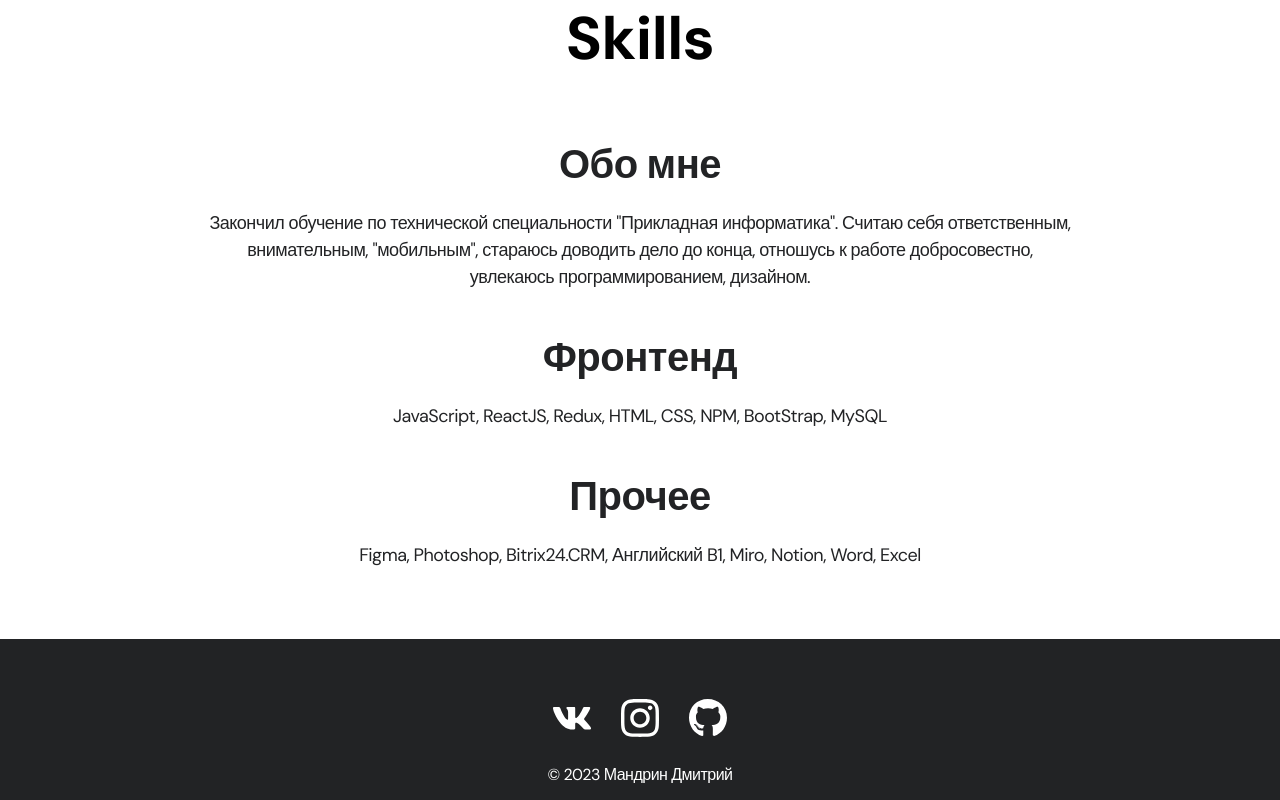
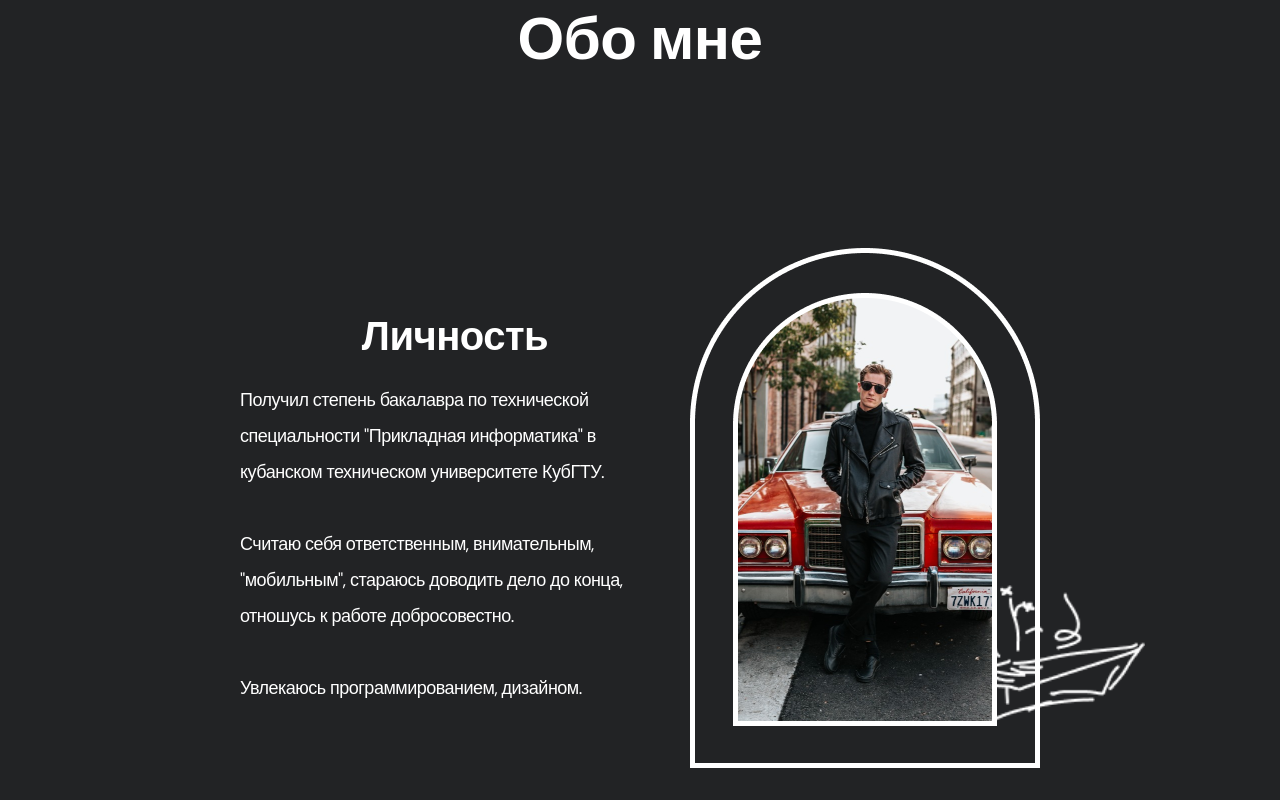
Before and after one commit to 2Drotz/mandrin, a React (Create React App) app: page / in a window 1280 px wide. Shown: the part 840-1640 px from the top of the page. Built offline with nearby package versions, Linux system fonts and the light colour scheme.

Commit message:
add avatar photo and change description about me

```diff
--- a/src/components/header/Header.js
+++ b/src/components/header/Header.js
@@ -10,7 +10,7 @@ function Header() {
             <div className="header__wrapper">
                <h1 className="header__title ">
                   <strong>Привет, меня зовут; <em >Дмитрий</em></strong><br />
-                  я начинающий фронтенд~разработчик
+                  я начинающий кто-то
                </h1>
                <div className="header__text">
                   {/* <p>также увлекаюсь дизайном</p> */}
--- a/src/css/main.css
+++ b/src/css/main.css
@@ -25,9 +25,9 @@ font-family: 'Poppins', sans-serif;
 
     /* Light mode */
     --page-bg: var(--white);
-    --text-color: var(--black);
+    --text-color: var(--white);
 
-    --title-1: var(--accent);
+    --title-1: var(--white);
 
     --project-card-bg: var(--white);
     --project-card-text: var(--black);
@@ -94,6 +94,7 @@ body {
 
 .section {
     padding: 70px 0;
+    background-color: var(--black);
 }
 
 .title-1 {
@@ -260,7 +261,7 @@ body {
 
 .content-list {
     margin: 0 auto;
-    max-width: 870px;
+    max-width: 800px;
     display: flex;
     flex-direction: column;
     align-items: center;
@@ -270,6 +271,35 @@ body {
 
 .content-list a {
     color: var(--accent);
+}
+
+.my-info{
+    margin: 110px 0 110px 0;
+    display: flex;
+    align-items: center;
+    justify-content: space-between;
+}
+
+.my-info p{
+    text-align: left;
+}
+.text {
+    width: 60%;
+    padding-right: 20px;
+    line-height: 2;
+    font-weight: 300;
+}
+.fon{
+    position: absolute;
+    left: 66%;
+    top: auto;
+    bottom: auto;
+    z-index: 1;
+    margin-top: 21%;
+
+}
+.avatar {
+    z-index: 99;
 }
 
 .content-list__item {
--- a/src/pages/Main.js
+++ b/src/pages/Main.js
@@ -1,6 +1,10 @@
 import Header from '../components/header/Header'
 import { useEffect } from 'react';
 import WOW from 'wowjs'
+import avatar from '../img/avatar.png';
+import book from '../img/book.png';
+
+
 function Main() {
    useEffect(() => {
       new WOW.WOW().init()
@@ -11,17 +15,27 @@ function Main() {
          <Header></Header>
          <main className="section">
             <div className="container">
-               <h1 className="title-1 ">Skills</h1>
+               <h1 className="title-1 ">Обо мне</h1>
 
                <ul className="content-list">
                   <li className="content-list__item">
-                     <h2 className="title-2 wow fadeIn">Обо мне</h2>
-                     <p className='wow zoomIn' data-wow-delay='.1s'>Закончил обучение по технической специальности "Прикладная информатика".
-                        Считаю себя ответственным, внимательным, "мобильным", стараюсь доводить дело до конца, отношусь к работе добросовестно, увлекаюсь программированием, дизайном.</p>
+
+                        <div className='my-info'>
+
+                        <div className='text'>
+                        <h2 className="title-2 wow fadeIn">Личность</h2>
+                           <p className='wow zoomIn' data-wow-delay='.1s'>Получил степень бакалавра по технической специальности "Прикладная информатика" в кубанском техническом университете КубГТУ.</p> <br></br>
+                           <p>Считаю себя ответственным, внимательным, "мобильным", стараюсь доводить дело до конца, отношусь к работе добросовестно.</p> <br></br>
+                           <p>Увлекаюсь программированием, дизайном.</p>
+                        </div>
+                        <img className='fon' width={300} src={book}></img>
+                        <img className='avatar' src={avatar}></img>
+
+                        </div>
                   </li>
                   <li className="content-list__item">
                      <h2 className="title-2 wow fadeIn" >Фронтенд</h2>
-                     <p className='wow zoomIn' data-wow-delay='.4s'>JavaScript, ReactJS, Redux, HTML, CSS, NPM, BootStrap, MySQL</p>
+                     <p className='wow zoomIn' data-wow-delay='.4s'>JavaScript, ReactJS, GIT, Redux, HTML, CSS, NPM, BootStrap, SQL</p>
                   </li>
                   <li className="content-list__item">
                      <h2 className="title-2 wow fadeIn" >Прочее</h2>
```
Also changed, not shown: src/img/avatar.png (added), src/img/book.png (added).
